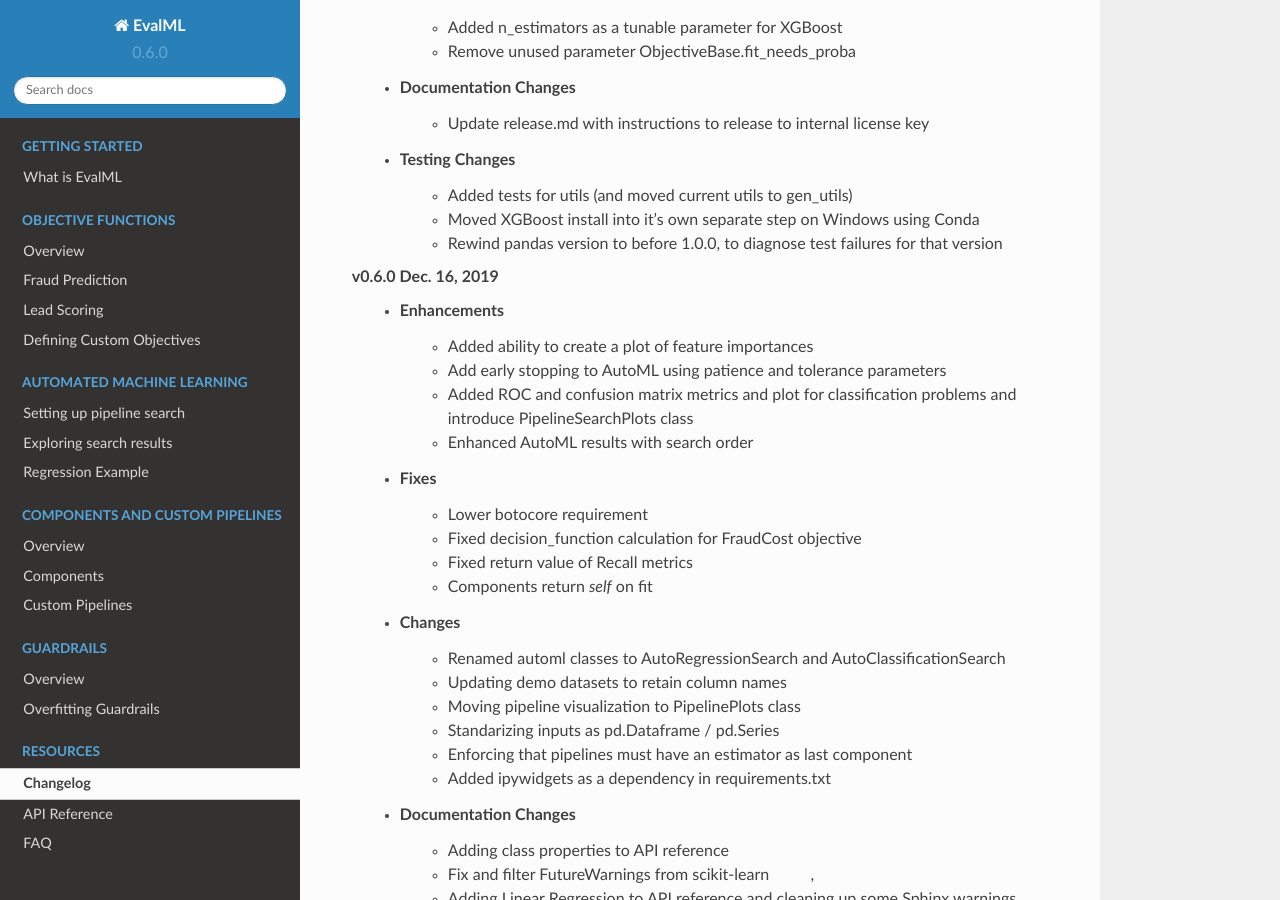
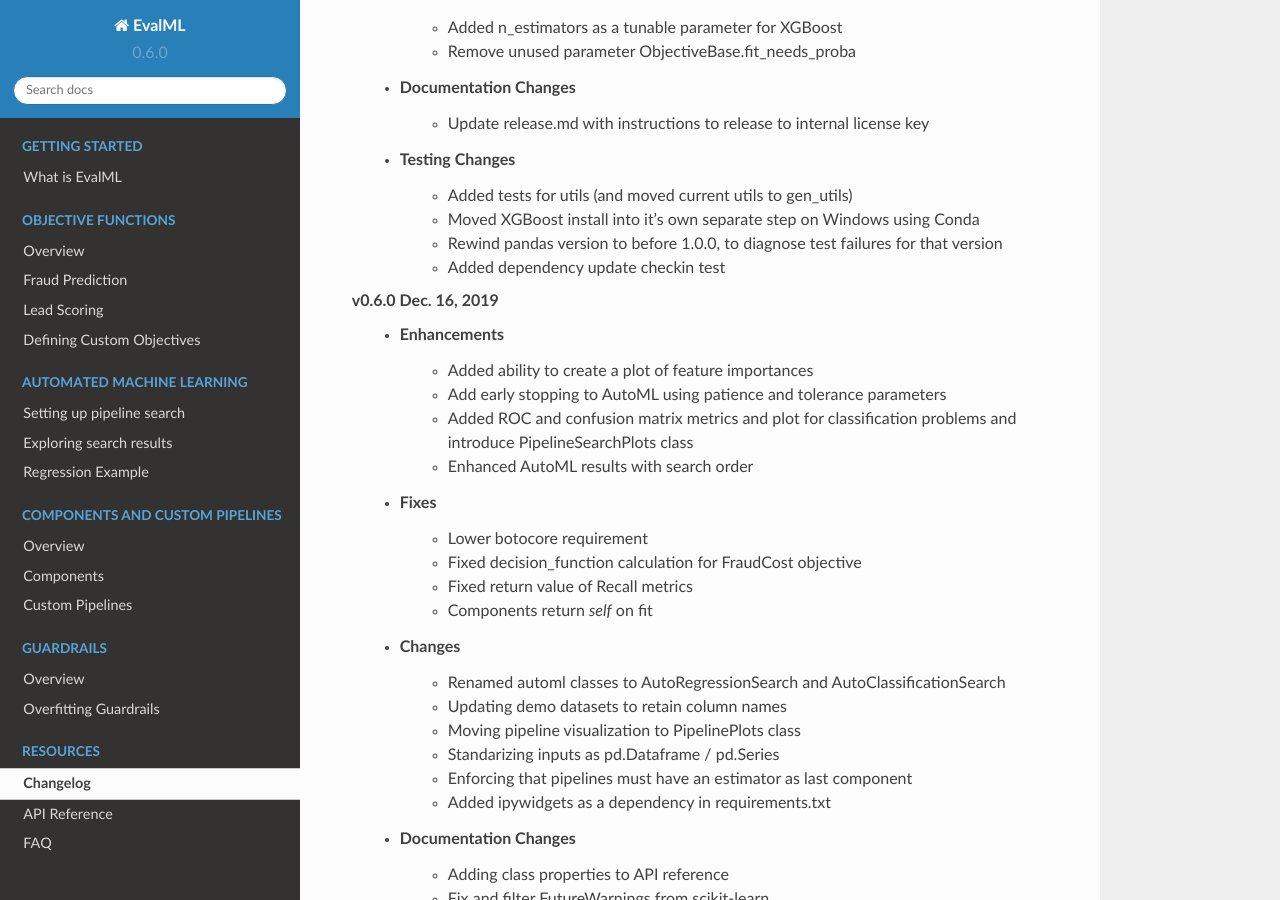
Before and after one commit to alteryx/evalml, a Sphinx documentation site: the page built from docs/source/changelog.rst, in a window 1280 px wide and 900 px high, scrolled down 451 px. Built offline with Sphinx 7.4.7 and the Read the Docs theme 2.0.0, drawn with Linux system fonts in a browser that asks for light colours; comment, search, counter and statistics services are not loaded.

Commit message:
Changelog

```diff
--- a/docs/source/changelog.rst
+++ b/docs/source/changelog.rst
@@ -18,6 +18,7 @@ Changelog
         * Added tests for utils (and moved current utils to gen_utils) :pr:`297`
         * Moved XGBoost install into it's own separate step on Windows using Conda :pr:`313`
         * Rewind pandas version to before 1.0.0, to diagnose test failures for that version :pr:`325`
+        * Added dependency update checkin test :pr:`324`
 
 **v0.6.0 Dec. 16, 2019**
     * Enhancements
```
